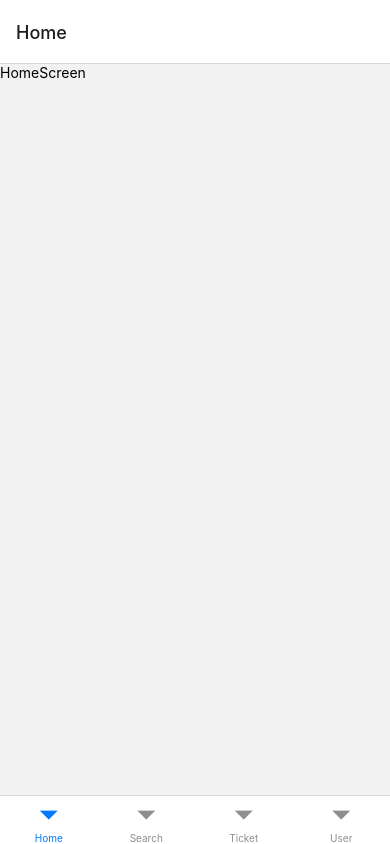
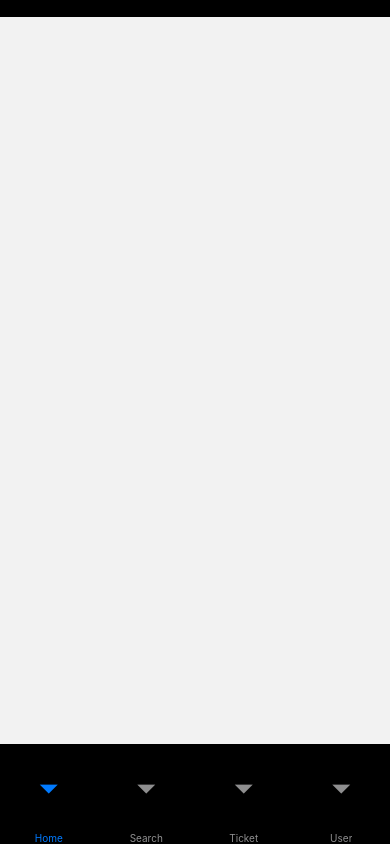
Before and after one commit to raveenaliyanage/Group4_MovieTicketBooking, a React Native app: screen /Tab in a window 390 px wide. Built offline with nearby package versions, Linux system fonts and the light colour scheme.

Commit message:
change tab colour to black
in design, we  to make tab in black colour

```diff
--- a/App.tsx
+++ b/App.tsx
@@ -12,9 +12,21 @@ const App  =()=>{
     return(
     <NavigationContainer>
       <Stack.Navigator screenOptions={{headerShown:false}}>
-        <Stack.Screen name="Tab" component={TabNavigator}/>
-        <Stack.Screen name="MovieDetails" component={MovieDetailsScreen}/>
-        <Stack.Screen name="SeatBooking" component={SeatBookingScreen}/>
+        <Stack.Screen
+        name="Tab"
+        component={TabNavigator}
+        options={{animation:'default'}}
+        />
+        <Stack.Screen
+        name="MovieDetails"
+        component={MovieDetailsScreen}
+        options={{animation:'slide_from_right'}}
+        />
+        <Stack.Screen
+        name="SeatBooking"
+        component={SeatBookingScreen}
+        options={{animation:'slide_from_bottom'}}
+        />
       </Stack.Navigator>
     </NavigationContainer>
 
--- a/src/navigators/TabNavigator.tsx
+++ b/src/navigators/TabNavigator.tsx
@@ -12,7 +12,18 @@ const Tab = createBottomTabNavigator();
 
 const TabNavigator = () => {
     return(
-        <Tab.Navigator>
+        <Tab.Navigator
+             screenOptions={{
+        tabBarHideOnKeyboard: true,
+        headerShown: false,
+        tabBarStyle: {
+          backgroundColor: COLORS.Black,
+          borderTopWidth: 0,
+          height: SPACING.space_10 * 10,
+        },
+      }}>
+
+
             <Tab.Screen name="Home" component={HomeScreen}/>
             <Tab.Screen name="Search" component={SearchScreen}/>
             <Tab.Screen name="Ticket" component={TicketScreen}/>
--- a/src/screens/HomeScreen.tsx
+++ b/src/screens/HomeScreen.tsx
@@ -1,5 +1,6 @@
 import * as React from 'react';
 import{Text, View, StyleSheet} from 'react-native';
+import { COLORS } from '../theme/theme';
 
 const HomeScreen =()=>{
     return(
@@ -10,7 +11,9 @@ const HomeScreen =()=>{
 };
 
 const styles=StyleSheet.create({
-    container:{},
+    container:{
+        backgroundColor:COLORS.Black,
+    },
 });
 
 export default HomeScreen;
```
